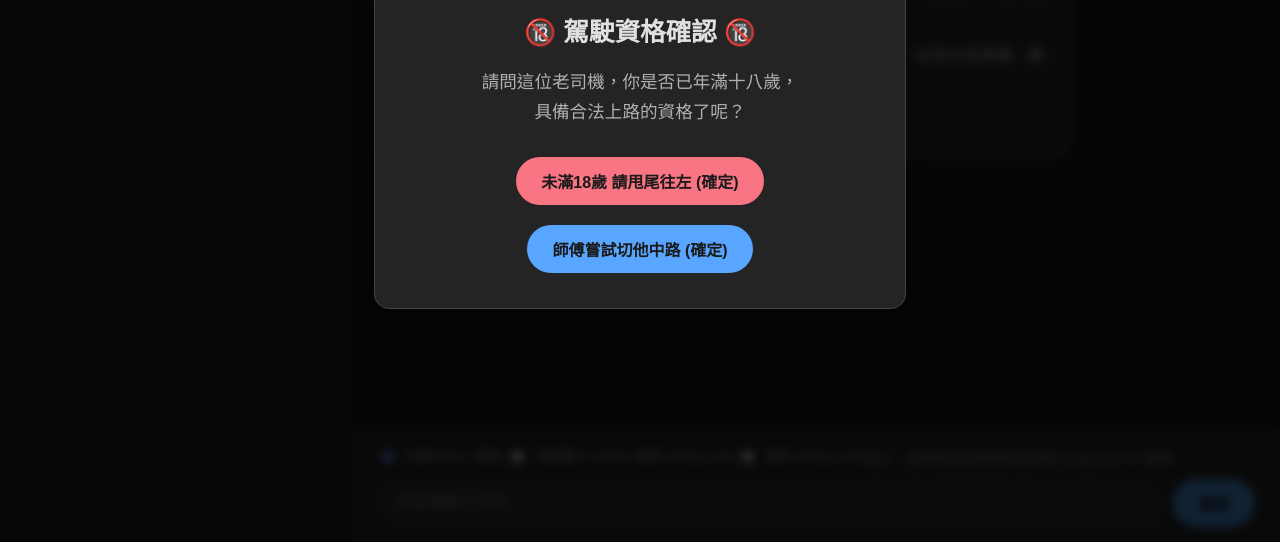
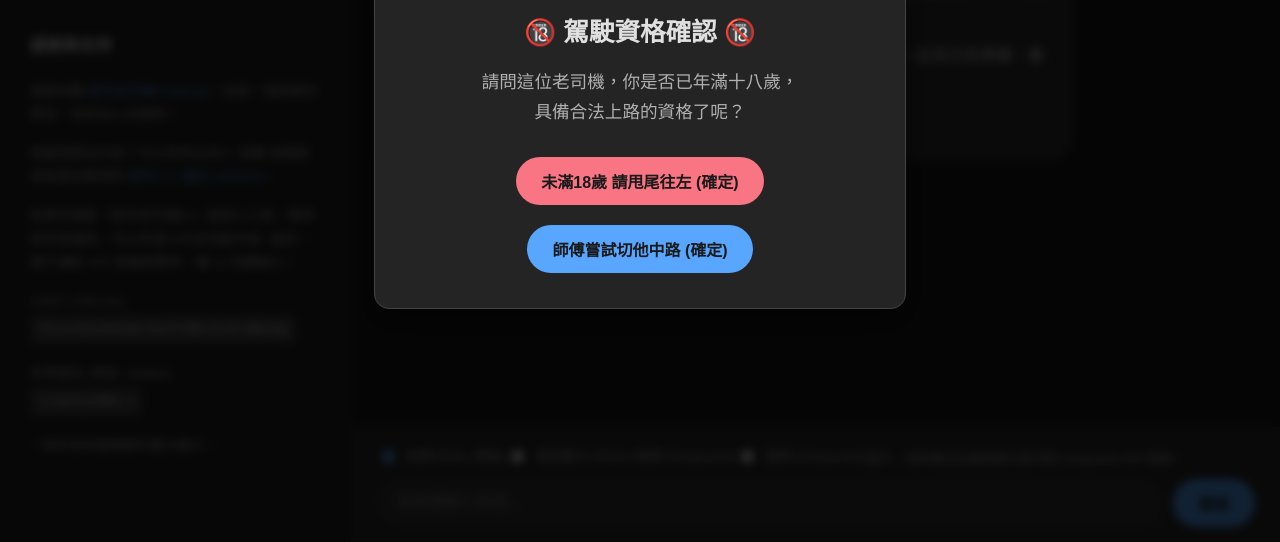
Before and after one commit to LIUXVuse/Fattyinsider, a plain HTML site: page index.html in a window 1280 px wide. Shown: the part 258-800 px from the top of the page. Drawn offline with nearby package versions, Linux system fonts and the light colour scheme.

Commit message:
更新: 移除 index.html 中感謝與支持區域的初始隱藏設定，提升內容可見性以增強使用者體驗

```diff
--- a/index.html
+++ b/index.html
@@ -420,7 +420,7 @@
         <!-- Left Panel -->
         <div id="left-panel">
             <img src="https://i.imgur.com/1KOfgFk.jpeg" alt="肥宅老司機 Logo">
-            <div id="acknowledgements" style="display: none;"> <!-- Initially hidden -->
+            <div id="acknowledgements"> <!-- Initially hidden REMOVED -->
                 <h3>感謝與支持</h3>
                 <p>感謝收聽 <a href="https://open.firstory.me/user/fattyinsider/episodes" target="_blank" rel="noopener noreferrer">肥宅老司機 Podcast</a>！這是一個很棒的節目，快來加入討論吧！</p>
                 <p>想複習節目內容？可以參考主持人 老雞 每週錄音後親自整理的 <a href="https://fattyinsider.notion.site/99a942d7267541d5918188407e99f079?v=d16013b88d8144a8876791e8517cf312" target="_blank">肥宅工人筆記 (Notion)</a>。</p>
```
